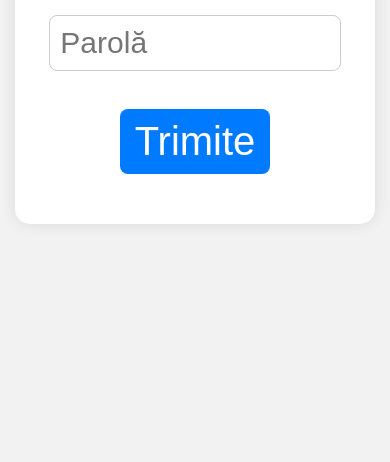
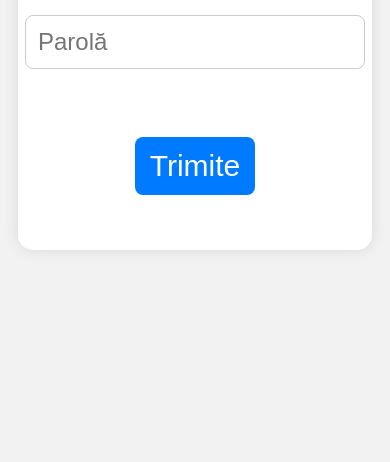
Before and after one commit to Ruxxanda/Parole, a plain HTML site: page index.html in a window 390 px wide. Shown: the part 418-880 px from the top of the page. Drawn offline with Linux system fonts and the light colour scheme.

Commit message:
Add files via upload

```diff
--- a/style.css
+++ b/style.css
@@ -5,6 +5,7 @@ body {
     display: flex;
     align-items: center;
     justify-content: center;
+    padding: 10px; /* mai mult spațiu pe mobil */
 }
 
 h2 {
@@ -21,13 +22,12 @@ h2 {
     display: flex;
     flex-direction: column;
     align-items: center;
-    gap: 0;
+    gap: 15px; /* mai mult spațiu între elemente pe mobil */
 }
 
 input {
     width: 90%;
     padding: 10px;
-    margin: 0;
     border: 1px solid #ccc;
     border-radius: 8px;
     font-size: 30px;
@@ -38,7 +38,7 @@ button {
     color: white;
     border: none;
     margin: 20px 0;
-    padding: 10px 15px;
+    padding: 15px 20px;
     border-radius: 8px;
     cursor: pointer;
     font-size: 40px;
@@ -53,3 +53,30 @@ button:hover {
     font-size: 30px;
     margin: 5px 0 0;
 }
+
+/* STILURI PENTRU TELEFOANE */
+@media (max-width: 480px) {
+    h2 {
+        font-size: 30px;
+    }
+
+    .container {
+        width: 95%;
+        padding: 20px;
+    }
+
+    input {
+        width: 100%;
+        font-size: 24px;
+        padding: 12px;
+    }
+
+    button {
+        font-size: 30px;
+        padding: 12px 15px;
+    }
+
+    #erori p {
+        font-size: 24px;
+    }
+}
```
